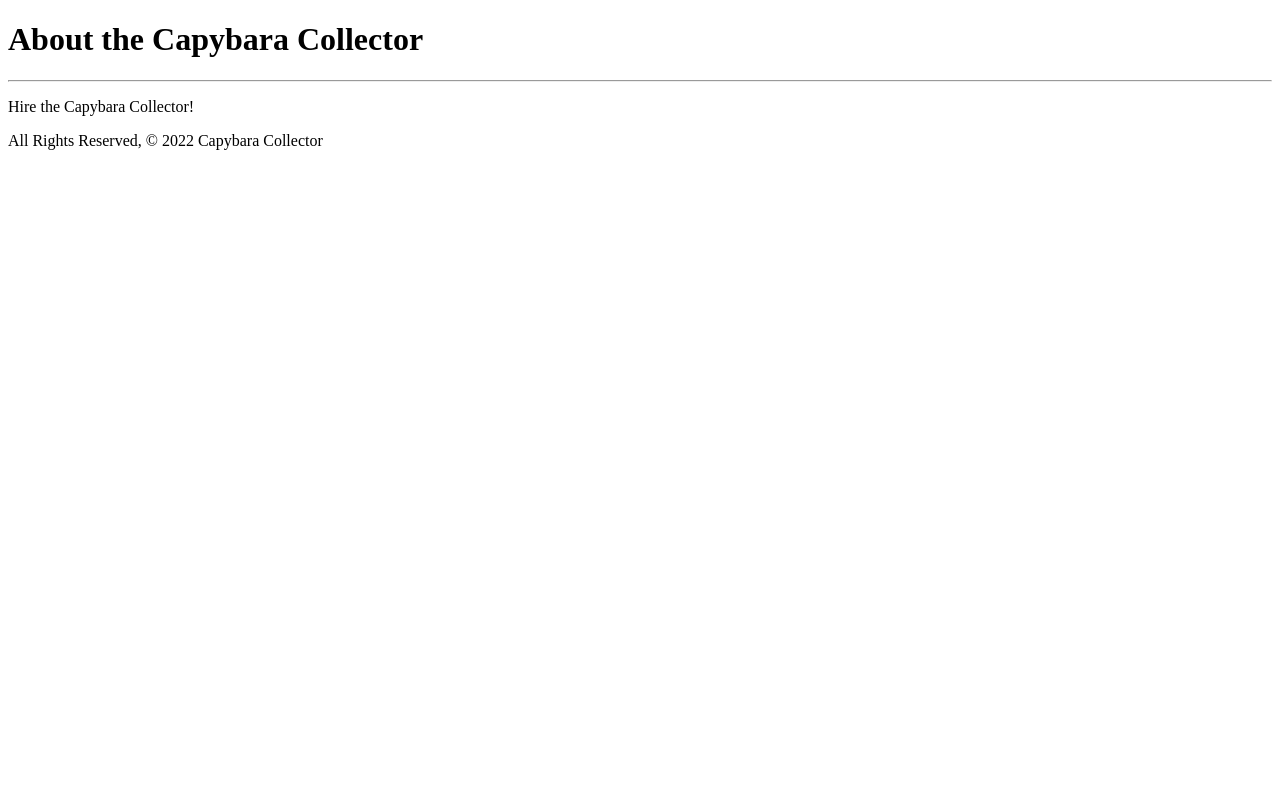
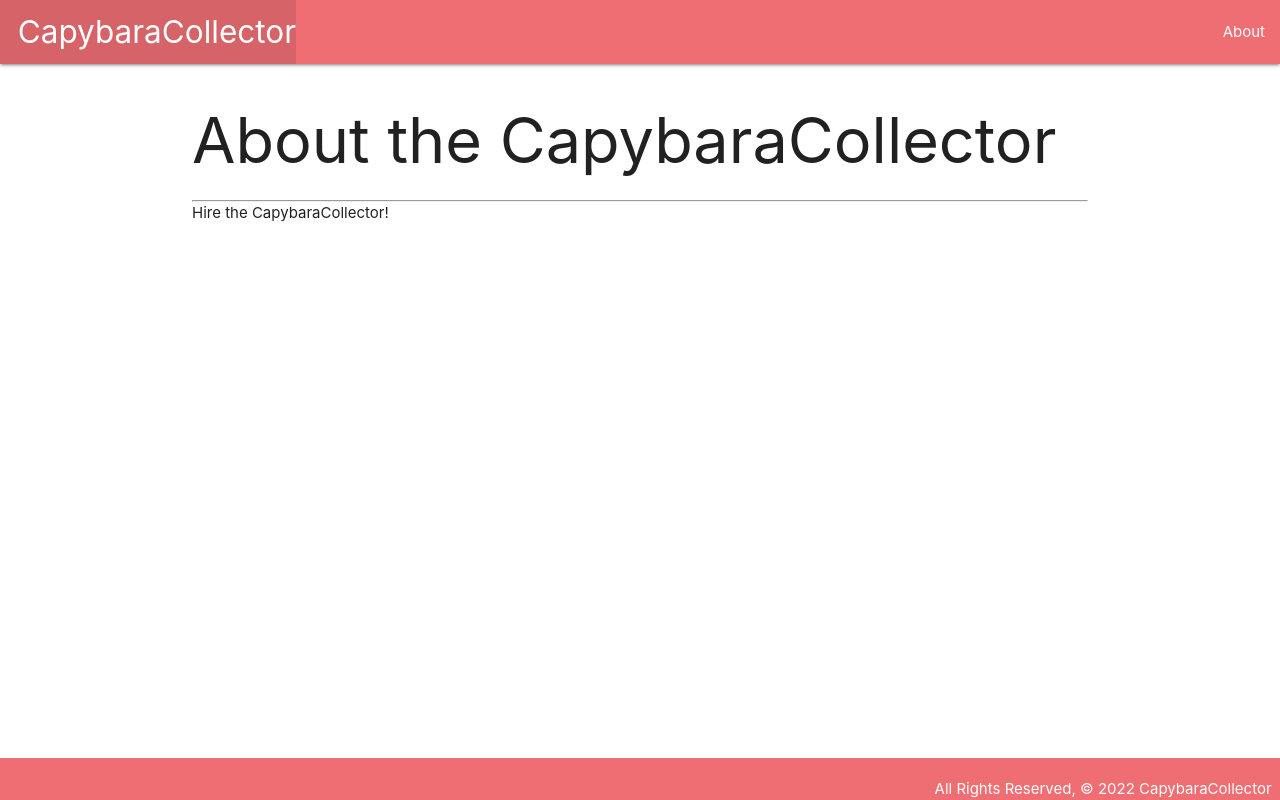
Before and after one commit to ryanshipley/capybaracollector, a Django app: page /about/ in a window 1280 px wide. Run offline with Django 4.2, Linux system fonts and the light colour scheme.

Commit message:
renders about page

```diff
--- /dev/null
+++ b/main_app/static/css/style.css
@@ -0,0 +1,19 @@
+*{
+    box-sizing: border-box;
+    margin: 0;
+}
+
+body{
+    display: flex;
+    min-height: 100vh;
+    flex-direction: column;
+}
+
+main {
+    flex: 1 0 auto;
+}
+
+footer {
+    padding-top: 0;
+    text-align: right;
+}
--- a/main_app/templates/about.html
+++ b/main_app/templates/about.html
@@ -1,15 +1,7 @@
-<!DOCTYPE html>
-<html lang="en">
-  <head>
-    <meta charset="UTF-8" />
-    <meta name="viewport" content="width=device-width, initial-scale=1.0" />
-    <meta http-equiv="X-UA-Compatible" content="ie=edge" />
-    <title>Cat Collector</title>
-  </head>
-  <body>
-    <h1>About the Capybara Collector</h1>
-    <hr />
-    <p>Hire the Capybara Collector!</p>
-    <footer>All Rights Reserved, &copy; 2022 Capybara Collector</footer>
-  </body>
-</html>
+{% extends 'base.html' %} {% block content %}
+
+<h1>About the CapybaraCollector</h1>
+<hr />
+<p>Hire the CapybaraCollector!</p>
+
+{% endblock %}
--- a/main_app/templates/base.html
+++ b/main_app/templates/base.html
@@ -0,0 +1,38 @@
+{% load static %}
+<!DOCTYPE html>
+<html lang="en">
+  <head>
+    <meta charset="UTF-8" />
+    <meta name="viewport" content="width=device-width, initial-scale=1.0" />
+    <meta http-equiv="X-UA-Compatible" content="ie=edge" />
+    <title>CapybaraCollector</title>
+    <link
+      rel="stylesheet"
+      href="https://cdnjs.cloudflare.com/ajax/libs/materialize/1.0.0/css/materialize.min.css"
+    />
+    <script src="https://cdnjs.cloudflare.com/ajax/libs/materialize/1.0.0/js/materialize.min.js"></script>
+    <link rel="stylesheet" type="text/css" href="{% static 'css/style.css' %}" />
+  </head>
+  <body>
+    <header class="navbar-fixed">
+      <nav>
+        <div class="nav-wrapper">
+          <ul>
+            <li>
+              <a href="/" class="left brand-logo">&nbsp;&nbsp;CapybaraCollector</a>
+            </li>
+          </ul>
+          <ul class="right">
+            <li><a href="/about">About</a></li>
+          </ul>
+        </div>
+      </nav>
+    </header>
+    <main class="container">{% block content %} {% endblock %}</main>
+    <footer class="page-footer">
+      <div class="right">
+        All Rights Reserved, &copy; 2022 CapybaraCollector &nbsp;
+      </div>
+    </footer>
+  </body>
+</html>
```
